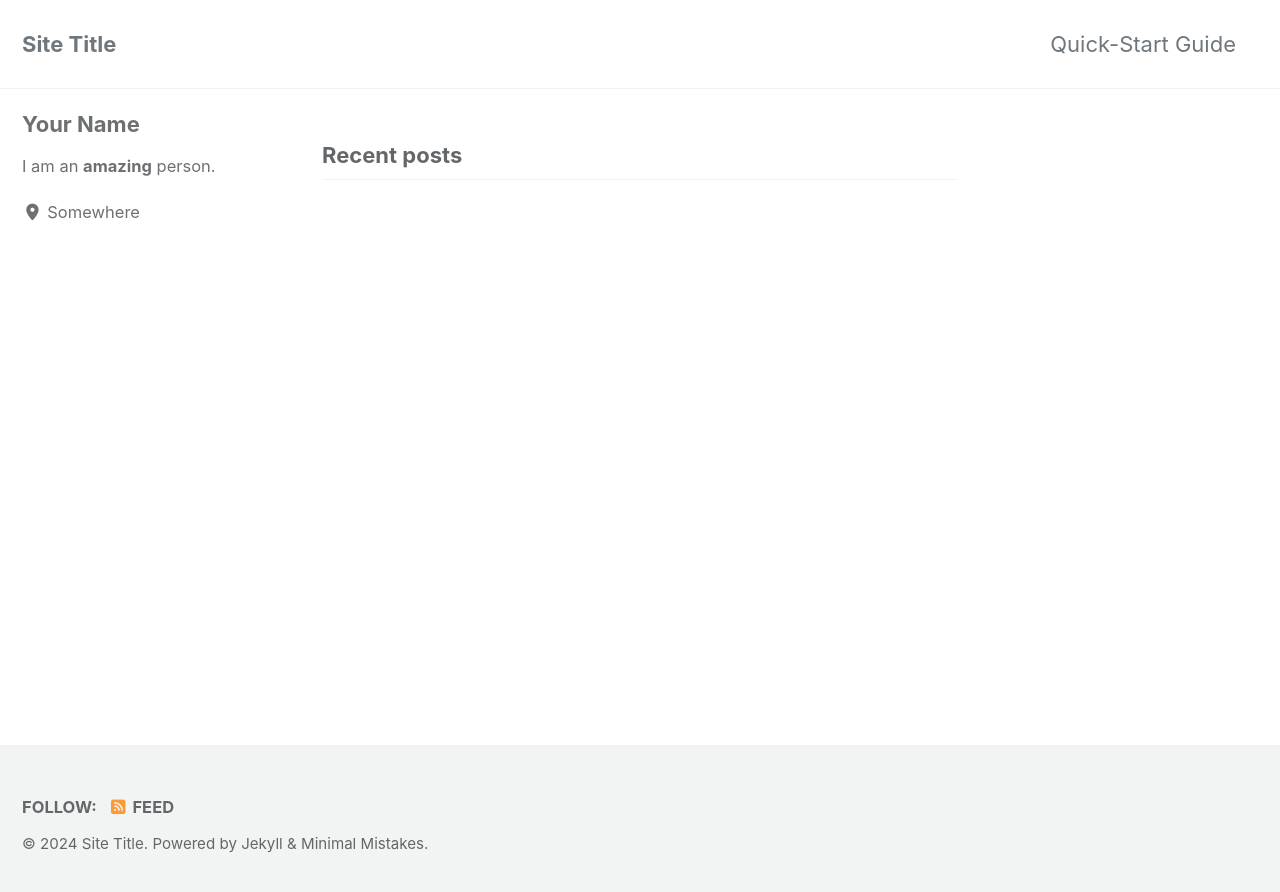
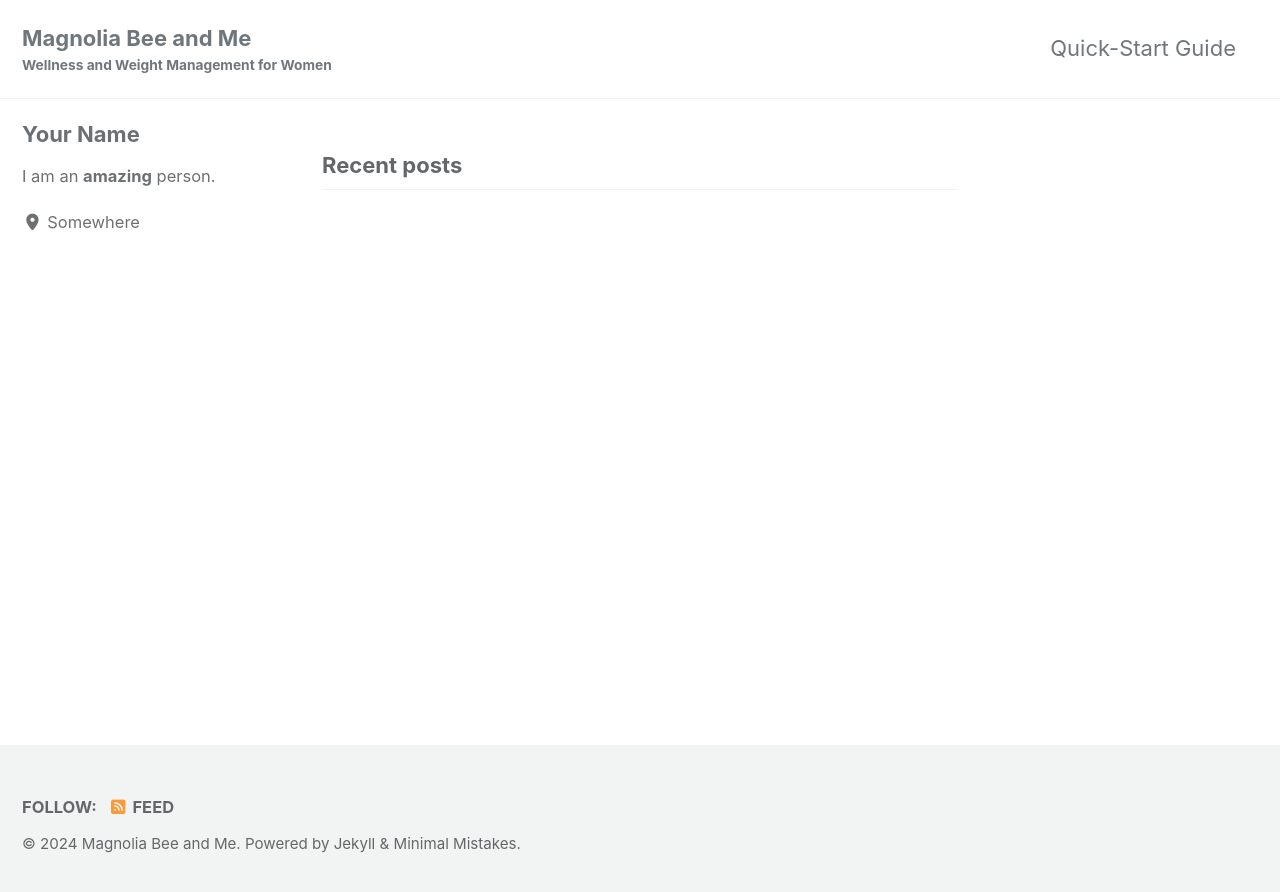
Before and after one commit to Magnoliabeeandme/Magnoliabeeandme, a Jekyll site: the page built from index.html, in a window 1280 px wide. Shown: the top 892 px of the page. Built offline with Jekyll 4.4.1, drawn with Linux system fonts in a browser that asks for light colours; cached includes are drawn as plain includes; the list of posts is cut into pages by our own code.

Commit message:
Title update

```diff
--- a/_config.yml
+++ b/_config.yml
@@ -17,10 +17,10 @@ minimal_mistakes_skin    : "default" # "air", "aqua", "contrast", "dark", "dirt"
 # Site Settings
 locale                   : "en-US"
 rtl                      : # true, false (default) # turns direction of the page into right to left for RTL languages
-title                    : "Site Title"
+title                    : "Magnolia Bee and Me"
 title_separator          : "-"
-subtitle                 : # site tagline that appears below site title in masthead
-name                     : "Your Name"
+subtitle                 : Wellness and Weight Management for Women # site tagline that appears below site title in masthead
+name                     : #"Your Name"
 description              : "An amazing website."
 url                      : # the base hostname & protocol for your site e.g. "https://mmistakes.github.io"
 baseurl                  : # the subpath of your site, e.g. "/blog"
```
